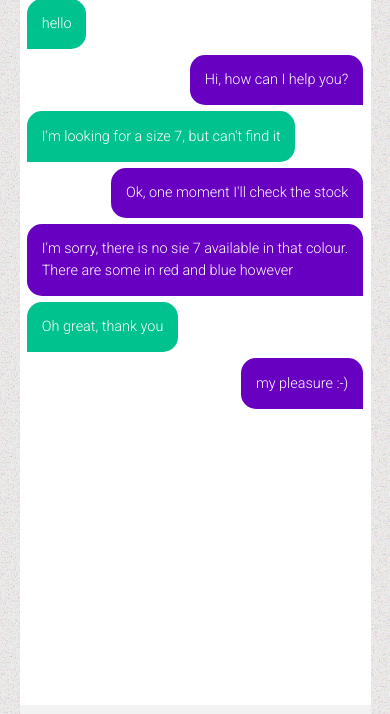
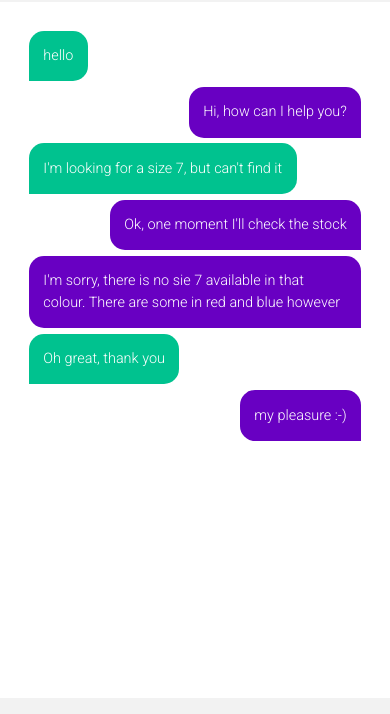
Before and after one commit to rameezwj/chat, a plain HTML site: page index.html in a window 390 px wide. Shown: the part 67-781 px from the top of the page. Drawn offline with nearby package versions, Linux system fonts and the light colour scheme.

Commit message:
responsive adjustments

```diff
--- a/css/chat.css
+++ b/css/chat.css
@@ -1,14 +1,17 @@
 .ct_wrapper{
 	max-width: 900px;
+	padding: 1vw;
 }
 .chatbox_wrapper{
 	z-index: 11;
 	/*border: 1px solid #3d3d3d;*/
 	border-radius: 20px;
+	box-shadow: 5px 5px 5px #ccc;
 }
 .chatbox_wrapper #chat_header{
 	background: #f2f2f2;
 	color: #7f7f7f;
+	padding: 20px calc( var(--base_number) * 2);
 }
 .chatbox_wrapper #chat_header a{
 
@@ -24,7 +27,7 @@
   height: 100%;
 	top: 0;
 	right: 0;
-	padding: 2vw;
+	padding: calc( var(--base_number) * 2);
 	overflow: auto;
 }
 #chat_history_container p.visitor {
@@ -63,7 +66,7 @@
 .chatbox_wrapper #chat_mesg_wrapper {
 	background: #f2f2f2;
 	color: #7f7f7f;
-	padding: calc( var(--base_number) * 1);
+	padding: calc( var(--base_number) * 2);
 }
 .chatbox_wrapper #chat_mesg_wrapper > input{
 	flex: 1 0 80%;
@@ -76,6 +79,7 @@
 
 
 @media only screen and (max-width: 550px) {
+		body{ overflow: hidden; }
     :root {
       --base_font_size: 3.7vw !important;
       --base_lineheight: 4.5vw !important;
@@ -87,12 +91,17 @@
     }
 
     .ct_wrapper > .fr {
-    	width: 90%;
-    	height: 95%;
+    	width: 100%;
+    	position: fixed;
+	    height: 100%;
+	    top: 0;
+	    left: 0;
+	    border-radius: 0;
     }
 }
 
 @media only screen and (min-width: 551px) and (max-width: 1024px) {
+		body{ overflow: hidden; }
     :root {
       --base_font_size: 2vw !important;
       --base_lineheight: 2.8vw !important;
--- a/chat.html
+++ b/index.html
@@ -18,7 +18,7 @@
 		</div>
 		<div class="chatbox_wrapper widthb50 fr heightvh80 relative ofh">
 			<div class="df fdc heightb100">
-				<div id="chat_header" class="px2 py1 dif jcsb aic">
+				<div id="chat_header" class="dif jcsb aic">
 					<h2 class="fs1-5 lh2 bold">JS Chat</h2>
 				</div>
 
```
Lines whose indentation alone changed are shown as unchanged.
